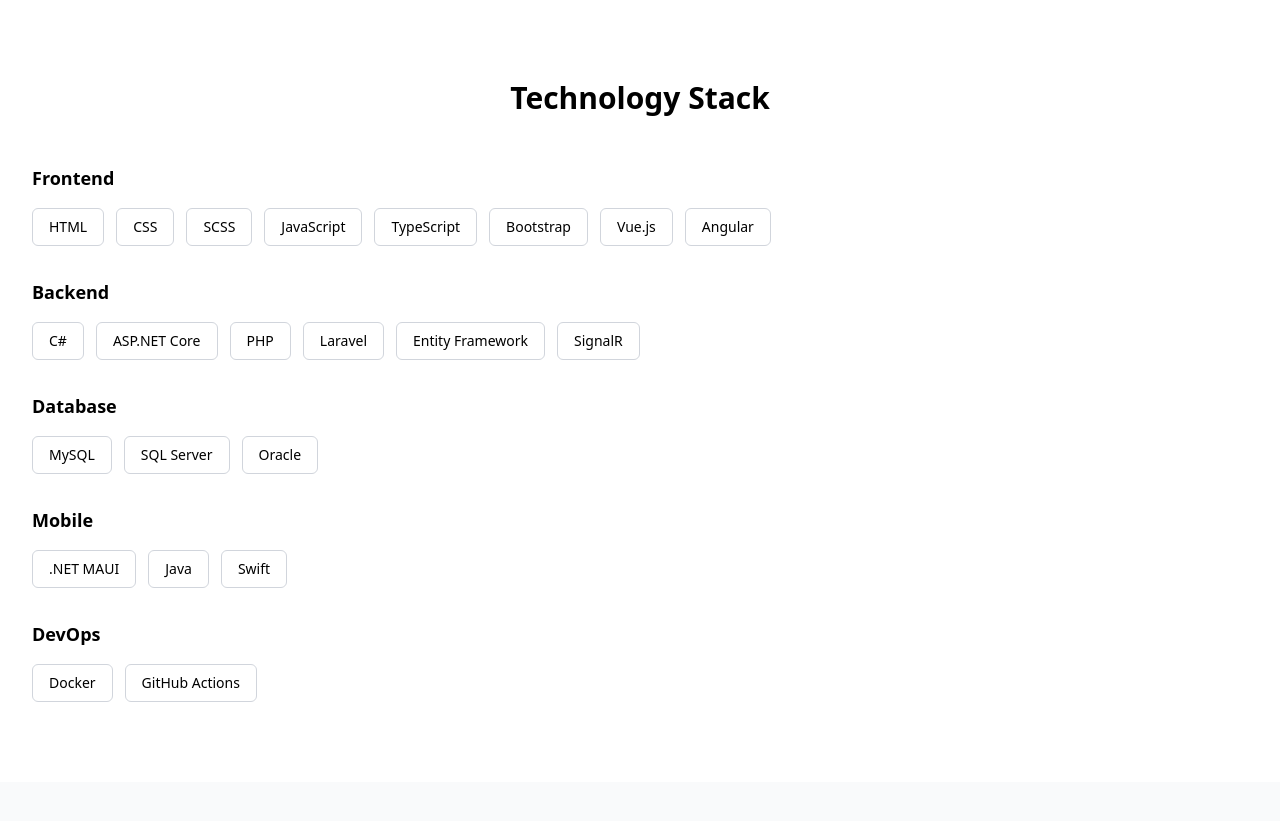
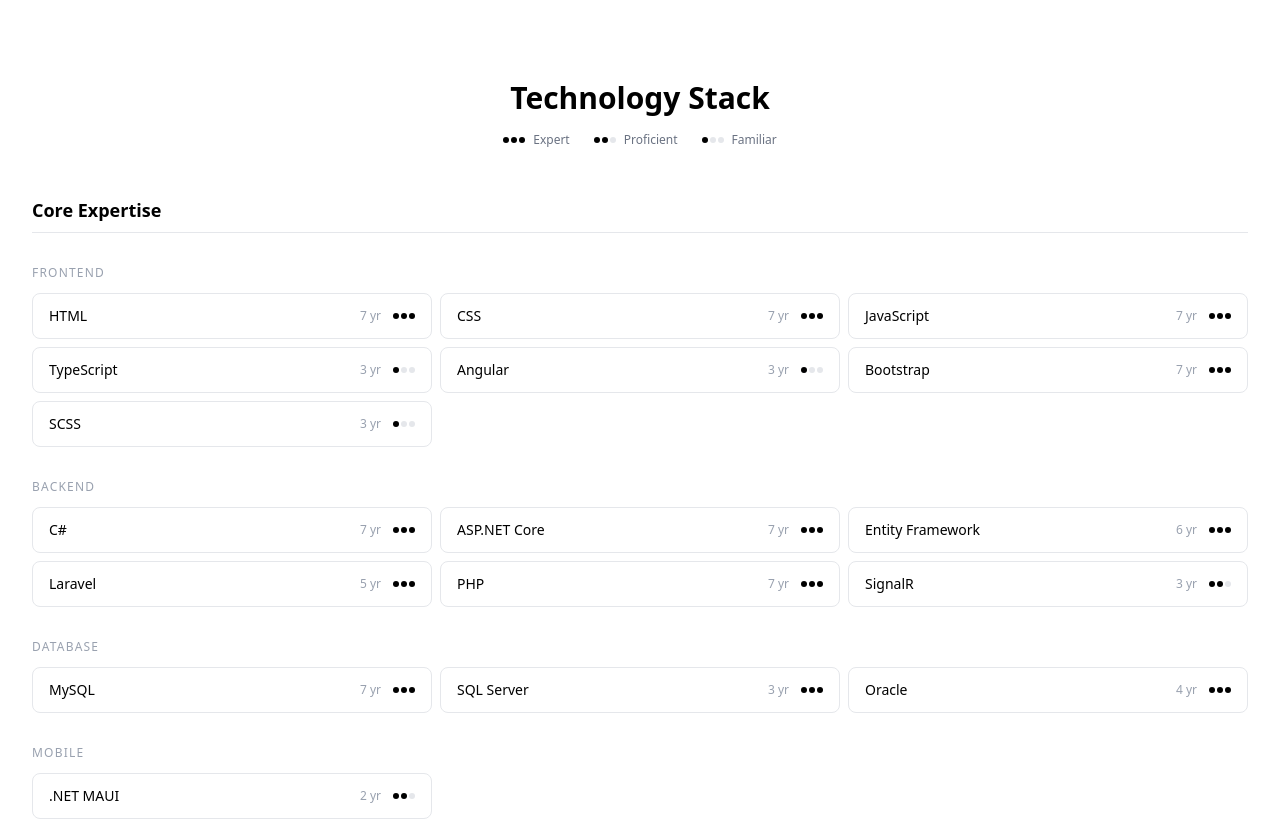
Before and after one commit to agurokeendavid/keen-portfolio, a Next.js app: page / in a window 1280 px wide. Shown: the part 1580-2401 px from the top of the page. Built offline with nearby package versions, Linux system fonts and the light colour scheme; no server answers.

Commit message:
Refactor tech stack structure and enhance proficiency tracking in AboutSection; add TechItem interface for better type management

```diff
--- a/components/AboutSection.tsx
+++ b/components/AboutSection.tsx
@@ -2,18 +2,41 @@
 
 import { motion } from "framer-motion";
 import Image from "next/image";
-import { Badge } from "./Badge";
-import { techStack } from "@/data/projects";
+import { techStack, TechItem } from "@/data/projects";
+
+type Proficiency = TechItem["proficiency"];
+
+const PROFICIENCY_FILLED: Record<Proficiency, number> = {
+  Expert: 3,
+  Proficient: 2,
+  Familiar: 1,
+};
+
+function ProficiencyDots({ level }: { level: Proficiency }) {
+  const filled = PROFICIENCY_FILLED[level];
+  return (
+    <div className="flex gap-0.5 items-center">
+      {[1, 2, 3].map((i) => (
+        <div
+          key={i}
+          className={`w-1.5 h-1.5 rounded-full ${
+            i <= filled ? "bg-black dark:bg-white" : "bg-gray-200 dark:bg-gray-700"
+          }`}
+        />
+      ))}
+    </div>
+  );
+}
 
 export function AboutSection() {
-  // Group technologies by category
-  const groupedTech = techStack.reduce((acc, tech) => {
-    if (!acc[tech.category]) {
-      acc[tech.category] = [];
-    }
+  const coreTech = techStack.filter((t) => t.tier === "core");
+  const haveUsedTech = techStack.filter((t) => t.tier === "have-used");
+
+  const groupedCore = coreTech.reduce((acc, tech) => {
+    if (!acc[tech.category]) acc[tech.category] = [];
     acc[tech.category].push(tech);
     return acc;
-  }, {} as Record<string, typeof techStack>);
+  }, {} as Record<string, TechItem[]>);
 
   return (
     <section id="about" className="py-20 bg-white dark:bg-black">
@@ -107,50 +130,84 @@ export function AboutSection() {
           viewport={{ once: true }}
           className="mt-20"
         >
-          <h3 className="text-2xl md:text-3xl font-bold text-black dark:text-white text-center mb-12">
+          <h3 className="text-2xl md:text-3xl font-bold text-black dark:text-white text-center mb-4">
             Technology Stack
           </h3>
 
-          <div className="space-y-8">
-            {Object.entries(groupedTech).map(([category, techs], categoryIndex) => (
+          {/* Proficiency legend */}
+          <div className="flex justify-center gap-6 mb-12">
+            {(["Expert", "Proficient", "Familiar"] as Proficiency[]).map((level) => (
+              <div key={level} className="flex items-center gap-2">
+                <ProficiencyDots level={level} />
+                <span className="text-xs text-gray-500 dark:text-gray-400">{level}</span>
+              </div>
+            ))}
+          </div>
+
+          {/* Core Expertise */}
+          <div className="space-y-8 mb-12">
+            <h4 className="text-lg font-semibold text-black dark:text-white border-b border-gray-200 dark:border-gray-800 pb-2">
+              Core Expertise
+            </h4>
+
+            {Object.entries(groupedCore).map(([category, techs], categoryIndex) => (
               <motion.div
                 key={category}
                 initial={{ opacity: 0, y: 20 }}
                 whileInView={{ opacity: 1, y: 0 }}
-                transition={{ duration: 0.6, delay: 0.8 + categoryIndex * 0.2 }}
+                transition={{ duration: 0.6, delay: 0.8 + categoryIndex * 0.15 }}
                 viewport={{ once: true }}
-                className="space-y-4"
+                className="space-y-3"
               >
-                <h4 className="text-lg font-semibold text-black dark:text-white">
+                <p className="text-xs font-medium text-gray-400 dark:text-gray-500 uppercase tracking-widest">
                   {category}
-                </h4>
+                </p>
 
-                <div className="flex flex-wrap gap-3">
+                <div className="grid grid-cols-1 sm:grid-cols-2 lg:grid-cols-3 gap-2">
                   {techs.map((tech, techIndex) => (
                     <motion.div
                       key={tech.name}
-                      initial={{ opacity: 0, scale: 0.8 }}
+                      initial={{ opacity: 0, scale: 0.95 }}
                       whileInView={{ opacity: 1, scale: 1 }}
-                      transition={{
-                        duration: 0.4,
-                        delay: 1.0 + categoryIndex * 0.2 + techIndex * 0.1
-                      }}
+                      transition={{ duration: 0.35, delay: 0.9 + categoryIndex * 0.15 + techIndex * 0.05 }}
                       viewport={{ once: true }}
-                      whileHover={{ scale: 1.05 }}
-                      className="group"
+                      className="flex items-center justify-between px-4 py-3 rounded-lg border border-gray-200 dark:border-gray-800 hover:border-black dark:hover:border-white transition-colors duration-200"
                     >
-                      <Badge
-                        variant="outline"
-                        className="bg-white dark:bg-black border-gray-300 dark:border-gray-600 text-black dark:text-white hover:bg-black hover:text-white dark:hover:bg-white dark:hover:text-black transition-colors duration-300 cursor-default px-4 py-2 text-sm font-medium"
-                      >
+                      <span className="text-sm font-medium text-black dark:text-white">
                         {tech.name}
-                      </Badge>
+                      </span>
+                      <div className="flex items-center gap-3">
+                        {tech.yearsExp && (
+                          <span className="text-xs text-gray-400 dark:text-gray-500 tabular-nums">
+                            {tech.yearsExp} yr
+                          </span>
+                        )}
+                        <ProficiencyDots level={tech.proficiency} />
+                      </div>
                     </motion.div>
                   ))}
                 </div>
               </motion.div>
             ))}
           </div>
+
+          {/* Have Used */}
+          <div>
+            <h4 className="text-lg font-semibold text-black dark:text-white border-b border-gray-200 dark:border-gray-800 pb-2 mb-6">
+              Also Have Experience With
+            </h4>
+            <div className="flex flex-wrap gap-3">
+              {haveUsedTech.map((tech) => (
+                <div
+                  key={tech.name}
+                  className="flex items-center gap-2 px-3 py-1.5 rounded-full border border-gray-200 dark:border-gray-700"
+                >
+                  <ProficiencyDots level={tech.proficiency} />
+                  <span className="text-sm text-gray-500 dark:text-gray-400">{tech.name}</span>
+                </div>
+              ))}
+            </div>
+          </div>
         </motion.div>
       </div>
     </section>
--- a/data/projects.ts
+++ b/data/projects.ts
@@ -274,32 +274,57 @@ export const heroTechStack = [
   { name: "Laravel", category: "Backend" },
 ];
 
+export interface TechItem {
+  name: string;
+  category: string;
+  tier: "core" | "have-used";
+  proficiency: "Expert" | "Proficient" | "Familiar";
+  yearsExp?: number;
+}
+
 // Technology stack for About section
-export const techStack = [
-  { name: "HTML", category: "Frontend" },
-  { name: "CSS", category: "Frontend" },
-  { name: "SCSS", category: "Frontend" },
-  { name: "JavaScript", category: "Frontend" },
-  { name: "TypeScript", category: "Frontend" },
-  { name: "Bootstrap", category: "Frontend" },
-  { name: "Vue.js", category: "Frontend" },
-  { name: "Angular", category: "Frontend" },
+export const techStack: TechItem[] = [
+  // Frontend — Core
+  { name: "HTML",        category: "Frontend", tier: "core",      proficiency: "Expert",     yearsExp: 7 },
+  { name: "CSS",         category: "Frontend", tier: "core",      proficiency: "Expert",     yearsExp: 7 },
+  { name: "JavaScript",  category: "Frontend", tier: "core",      proficiency: "Expert",     yearsExp: 7 },
+  { name: "TypeScript",  category: "Frontend", tier: "core",      proficiency: "Familiar",     yearsExp: 3 },
+  { name: "Angular",     category: "Frontend", tier: "core",      proficiency: "Familiar",     yearsExp: 3 },
+  { name: "Bootstrap",   category: "Frontend", tier: "core",      proficiency: "Expert", yearsExp: 7 },
+  { name: "SCSS",        category: "Frontend", tier: "core",      proficiency: "Familiar", yearsExp: 3 },
 
-  { name: "C#", category: "Backend" },
-  { name: "ASP.NET Core", category: "Backend" },
-  { name: "PHP", category: "Backend" },
-  { name: "Laravel", category: "Backend" },
-  { name: "Entity Framework", category: "Backend" },
-  { name: "SignalR", category: "Backend" },
+  // Frontend — Have Used
+  { name: "Vue.js",      category: "Frontend", tier: "have-used", proficiency: "Familiar" },
 
-  { name: "MySQL", category: "Database" },
-  { name: "SQL Server", category: "Database" },
-  { name: "Oracle", category: "Database" },
+  // Backend — Core
+  { name: "C#",              category: "Backend", tier: "core", proficiency: "Expert",     yearsExp: 7 },
+  { name: "ASP.NET Core",    category: "Backend", tier: "core", proficiency: "Expert",     yearsExp: 7 },
+  { name: "Entity Framework",category: "Backend", tier: "core", proficiency: "Expert",     yearsExp: 6 },
+  { name: "Laravel",         category: "Backend", tier: "core", proficiency: "Expert",     yearsExp: 5 },
+  { name: "PHP",             category: "Backend", tier: "core", proficiency: "Expert", yearsExp: 7 },
+  { name: "SignalR",         category: "Backend", tier: "core", proficiency: "Proficient", yearsExp: 3 },
 
-  { name: ".NET MAUI", category: "Mobile" },
-  { name: "Java", category: "Mobile" },
-  { name: "Swift", category: "Mobile" },
+  // Database — Core
+  { name: "MySQL",      category: "Database", tier: "core", proficiency: "Expert", yearsExp: 7 },
+  { name: "SQL Server", category: "Database", tier: "core", proficiency: "Expert", yearsExp: 3 },
+  { name: "Oracle",     category: "Database", tier: "core", proficiency: "Expert", yearsExp: 4 },
 
-  { name: "Docker", category: "DevOps" },
-  { name: "GitHub Actions", category: "DevOps" },
+  // Mobile — Core
+  { name: ".NET MAUI", category: "Mobile", tier: "core",      proficiency: "Proficient", yearsExp: 2 },
+
+  // Mobile — Have Used
+  { name: "Java",  category: "Mobile", tier: "have-used", proficiency: "Familiar" },
+  { name: "Swift", category: "Mobile", tier: "have-used", proficiency: "Familiar" },
+
+  // DevOps — Core
+  { name: "Docker",         category: "DevOps", tier: "core", proficiency: "Proficient", yearsExp: 3 },
+  { name: "GitHub Actions", category: "DevOps", tier: "core", proficiency: "Proficient", yearsExp: 3 },
+
+  // AI Tools — Core
+  { name: "Claude",          category: "AI Tools", tier: "core", proficiency: "Proficient" },
+  { name: "ChatGPT",         category: "AI Tools", tier: "core", proficiency: "Proficient" },
+  { name: "GitHub Copilot",  category: "AI Tools", tier: "core", proficiency: "Proficient" },
+  { name: "Codex",           category: "AI Tools", tier: "core", proficiency: "Familiar"  },
+  { name: "Amazon Q",        category: "AI Tools", tier: "core", proficiency: "Familiar"  },
+  { name: "Junie",           category: "AI Tools", tier: "core", proficiency: "Familiar"  },
 ];
```
Also changed, not shown: .claude/settings.local.json.
